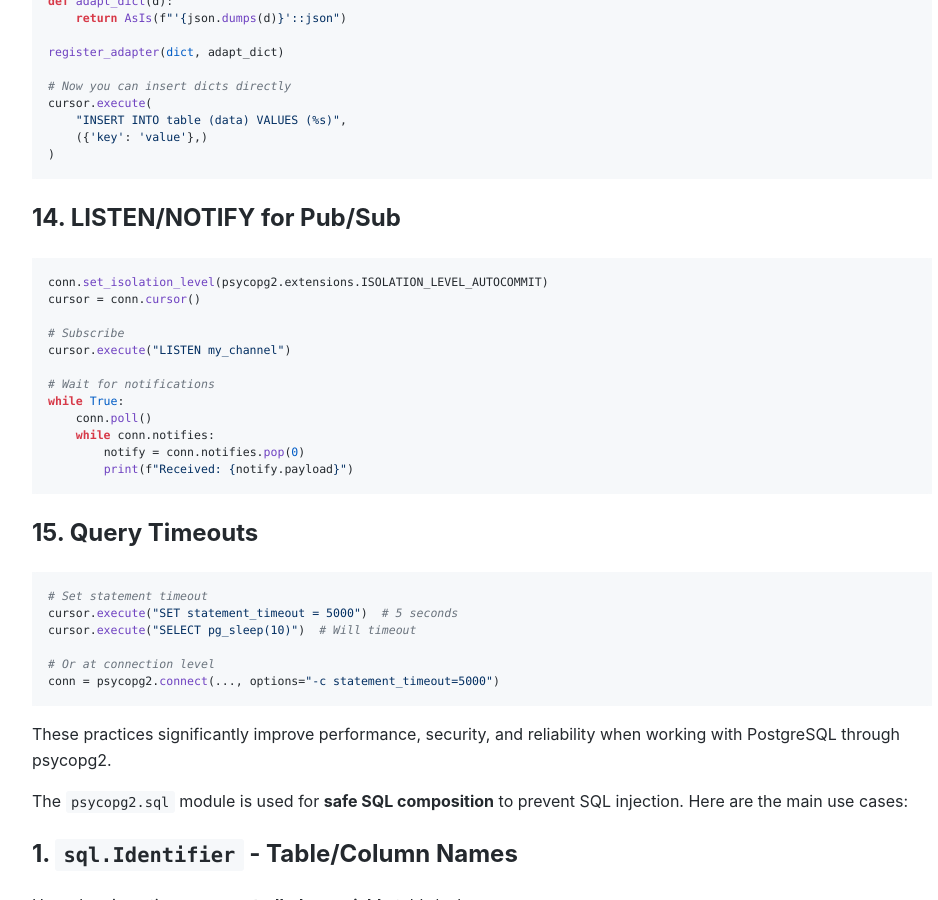
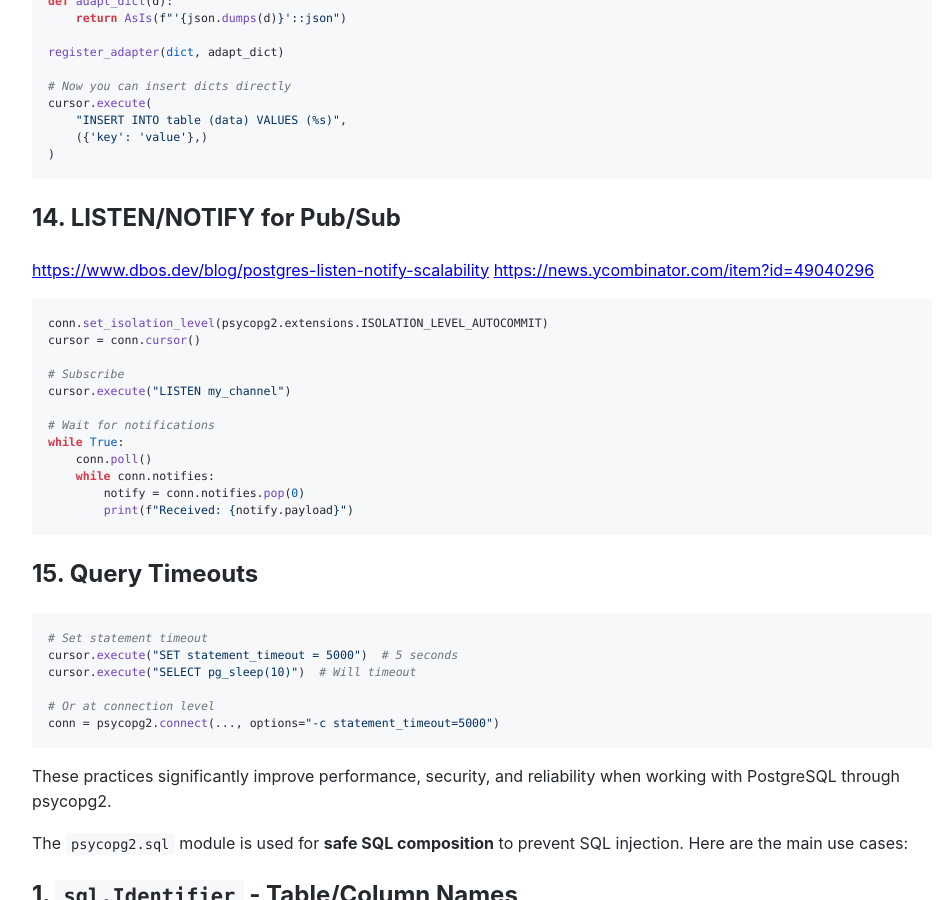
Before and after one commit to Michael-Lubinsky/michael-lubinsky.github.com, a Jekyll site: the page built from pg/pg_python.md, in a window 1280 px wide and 900 px high, scrolled down 12876 px. Shown: the whole window, without its empty margins (158-1096 px from the left). Built offline with Jekyll 4.4.1, drawn with Linux system fonts in a browser that asks for light colours; our own code applies the rules of GitHub Pages for plain Markdown files.

Commit message:
Update pg_python.md

````diff
--- a/pg/pg_python.md
+++ b/pg/pg_python.md
@@ -707,6 +707,10 @@ cursor.execute(
 
 ## 14. LISTEN/NOTIFY for Pub/Sub
 
+<https://www.dbos.dev/blog/postgres-listen-notify-scalability>
+<https://news.ycombinator.com/item?id=49040296>
+
+
 ```python
 conn.set_isolation_level(psycopg2.extensions.ISOLATION_LEVEL_AUTOCOMMIT)
 cursor = conn.cursor()
````
